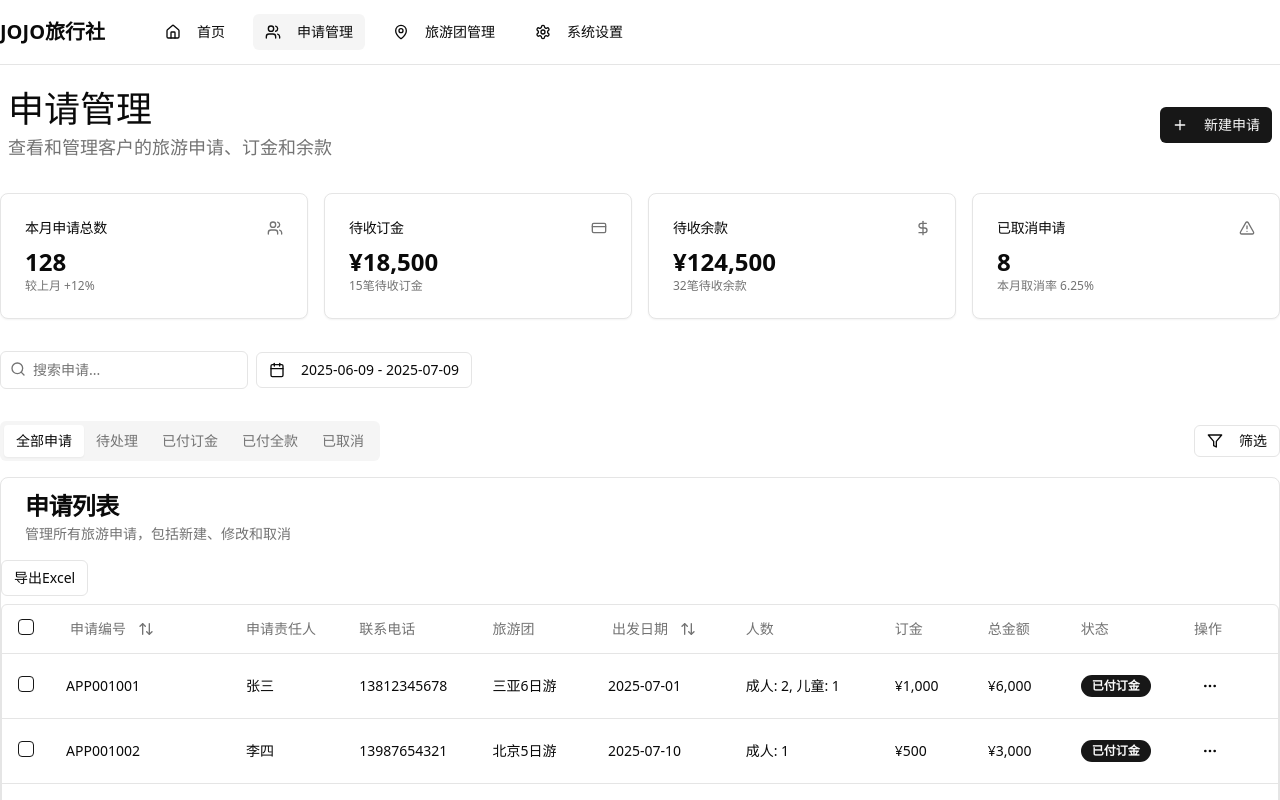
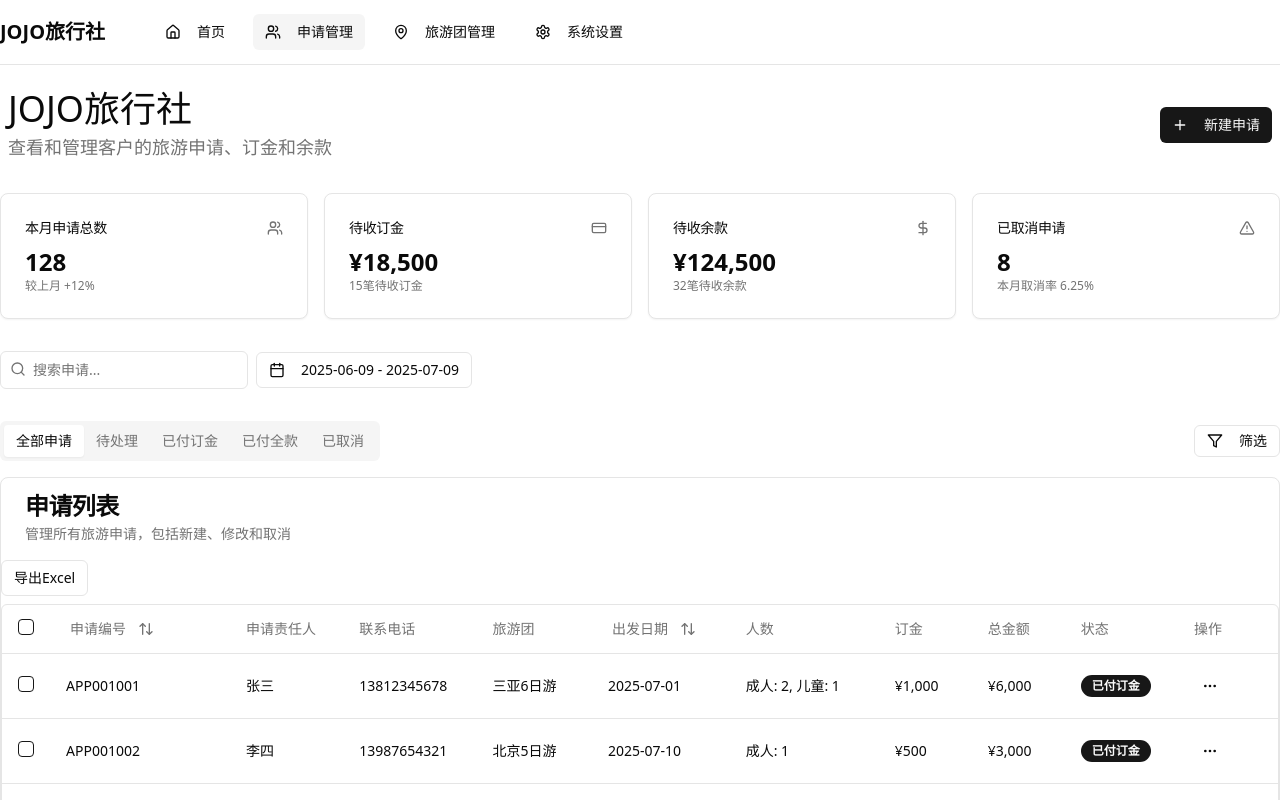
Before and after one commit to Braverin/travel-management-system, a Next.js app: page /applications in a window 1280 px wide. Shown: the top 800 px of the page. Built offline with nearby package versions, Linux system fonts and the light colour scheme; a web font is replaced by a local one.

Commit message:
修改域名title

```diff
--- a/app/applications/page.tsx
+++ b/app/applications/page.tsx
@@ -16,7 +16,7 @@ import { NewApplicationButton } from "@/components/applications/new-application-
 export default function ApplicationsPage() {
   return (
     <DashboardShell>
-      <DashboardHeader heading="申请管理" description="查看和管理客户的旅游申请、订金和余款">
+      <DashboardHeader heading="JOJO旅行社" description="查看和管理客户的旅游申请、订金和余款">
         <div className="flex items-center gap-2">
           <NewApplicationButton />
         </div>
--- a/app/layout.tsx
+++ b/app/layout.tsx
@@ -16,7 +16,7 @@ export default function RootLayout({ children }: { children: React.ReactNode })
   return (
     <html lang="zh-CN">
       <body className={cn("min-h-screen bg-background font-sans antialiased", fontSans.variable)}>
-        <ThemeProvider attribute="class" defaultTheme="light" enableSystem>
+        <ThemeProvider attribute="class" defaultTheme="system" enableSystem>
           <div className="flex min-h-screen flex-col">
             <header className="sticky top-0 z-40 border-b bg-background">
               <div className="container flex h-16 items-center justify-between py-4">
@@ -42,5 +42,6 @@ export default function RootLayout({ children }: { children: React.ReactNode })
 }
 
 export const metadata = {
-      generator: 'v0.dev'
-    };
+  title: 'JOJO旅行社',
+  generator: 'v0.dev'
+};
```
